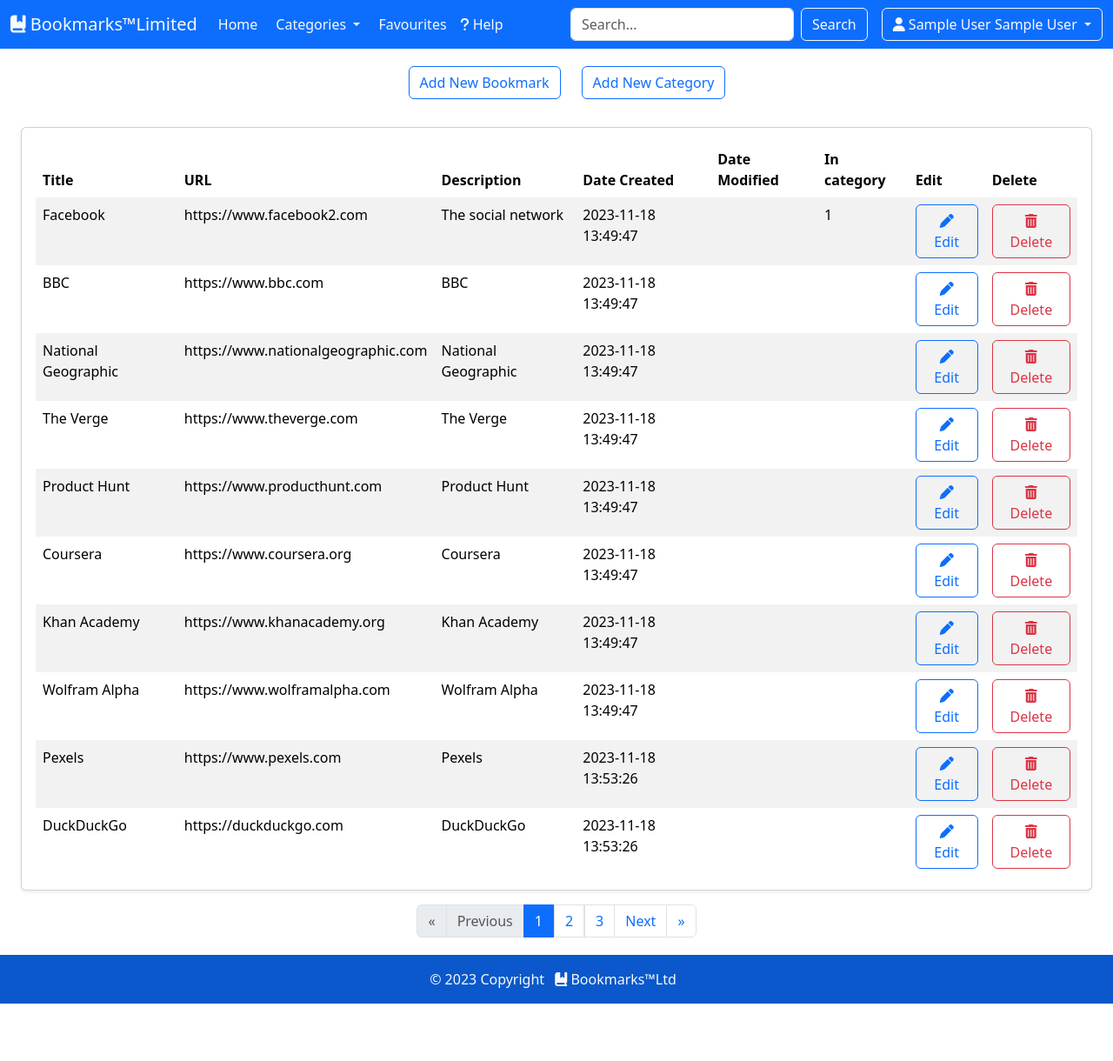
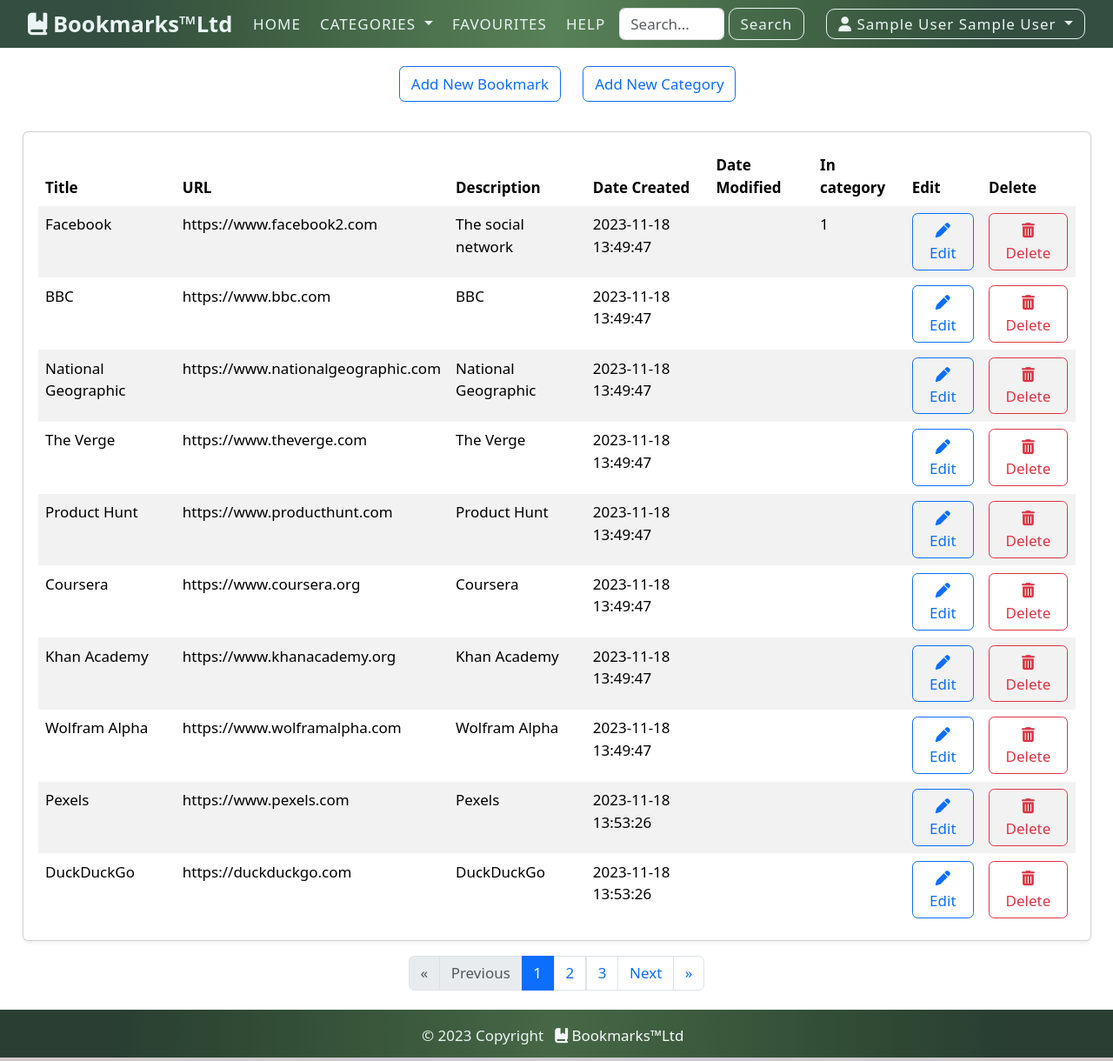
Before and after one commit to tibix/proiect_testare, a PHP site: page /bookmarks.php in a window 1280 px wide. Shown: the whole page at 87% size. Before the commit the page ends 1154 px from the top, so only its background shows below. Run offline with PHP 8.4, Linux system fonts and the light colour scheme; the visitor is signed in with stand-in values (Sample User, id 1); data comes from the database, SQL or seed files in the repository; some libraries are stand-ins or nearby versions.

Commit message:
not done yet...

```diff
--- /dev/null
+++ b/assets/js/nav.js
@@ -0,0 +1,26 @@
+const header = document.querySelector("header");
+const menuToggler = document.querySelector(".menu-toggler");
+const menu = document.querySelector(".menu__list");
+const main = document.querySelector("main");
+
+
+menuToggler.addEventListener("click", ()=>{
+    menu.classList.toggle("opened");
+    menuToggler.classList.toggle("active");
+    header.toggleAttribute("data-overlay");
+
+    if(window.scrollY>55){
+        header.classList.toggle("scrolled");
+    }
+})
+
+document.addEventListener("scroll", ()=>{
+    if(window.scrollY>55){
+        if(!menuToggler.classList.contains("active")){
+            header.classList.add("scrolled");
+        }
+    }
+    else {
+        header.classList.remove("scrolled");
+    }
+})
--- a/assets/styles.css
+++ /dev/null
@@ -1,42 +0,0 @@
-html,
-body{
-    height:100vh;
-    margin:0;
-}
-
-body{
-    display:flex;
-    flex-direction: column;
-    justify-content: space-between;
-}
-
-main{
-    margin: 0.25rem 0;
-}
-
-@media (min-width: 1070px) {
-  .navbar-expand-large {
-    flex-wrap: nowrap;
-    justify-content: flex-start;
-  }
-  .navbar-expand-large .navbar-nav {
-    flex-direction: row;
-  }
-  .navbar-expand-large .navbar-nav .dropdown-menu {
-    position: absolute;
-  }
-  .navbar-expand-large .navbar-nav .nav-link {
-    padding-right: var(--bs-navbar-nav-link-padding-x);
-    padding-left: var(--bs-navbar-nav-link-padding-x);
-  }
-  .navbar-expand-large .navbar-nav-scroll {
-    overflow: visible;
-  }
-  .navbar-expand-large .navbar-collapse {
-    display: flex !important;
-    flex-basis: auto;
-  }
-  .navbar-expand-large .navbar-toggler {
-    display: none !important;
-  }
-}
--- /dev/null
+++ b/assets/styles/buttons.css
@@ -0,0 +1,5 @@
+.btn{
+    color: var(--clr-green-900);
+    border: 1px solid var(--clr-green-900);
+    border-radius: 10px;
+}
--- /dev/null
+++ b/assets/styles/nav.css
@@ -0,0 +1,318 @@
+:root{
+
+    --clr-green-900: #344e41;
+    --clr-green-600: #3a5a40;
+    --clr-green-300: #588157;
+
+    --clr-green-900-op: rgba(51, 79, 65, 0.85);
+    --clr-green-600-op: rgba(59, 89, 64, 0.85);
+    --clr-green-300-op: rgba(87, 127, 87, 0.85);
+
+    --clr-light: #eaf4f4;
+}
+
+header,
+footer{
+    color: var(--clr-light);
+    width: 100%;
+    height: 55px;
+    background-image: linear-gradient(to right,
+                                    var(--clr-green-900) 10%,
+                                    var(--clr-green-600) 20%,
+                                    var(--clr-green-300) 50%,
+                                    var(--clr-green-600) 80%,
+                                    var(--clr-green-900) 90%);
+}
+
+header{
+    position: fixed;
+    top: 0;
+    z-index: 999;
+}
+
+/* Class used to toggle transparency on the header's background */
+
+.scrolled{
+    background-image: linear-gradient(to right,
+                                    var(--clr-green-900-op) 10%,
+                                    var(--clr-green-600-op) 20%,
+                                    var(--clr-green-300-op) 50%,
+                                    var(--clr-green-600-op) 80%,
+                                    var(--clr-green-900-op) 90%);
+}
+/*  */
+
+a{
+    text-decoration: none !important;
+}
+
+.my-row{
+    display: flex;
+    align-items: center;
+    justify-content: space-between;
+}
+
+.menu{
+    padding: 0 2.5%;
+    max-width: 1700px;
+    height: 55px;
+
+    display: flex;
+    align-items: center;
+
+    position: relative;
+}
+
+.menu__logo{
+    margin: 0 auto;
+    padding: 0.5rem 1rem 0.5rem 0;
+
+    font-size: 1.5rem;
+    font-weight: 600;
+    color: var(--clr-light);
+}
+
+.menu__list{
+    list-style: none;
+    margin: 0;
+    padding: 1.5rem 0;
+    width: 100%;
+
+    background-image: linear-gradient(to right,
+                                    var(--clr-green-900) 10%,
+                                    var(--clr-green-600) 20%,
+                                    var(--clr-green-300) 50%,
+                                    var(--clr-green-600) 80%,
+                                    var(--clr-green-900) 90%);
+
+    display: flex;
+    flex-direction: column;
+    justify-content: start;
+    align-items: center;
+    gap: 1rem;
+
+    position: absolute;
+    top: 55px;
+    left: -100%;
+    z-index: 999;
+
+    transition: transform 0.4s ease-in-out;
+}
+
+/* class to show the menu when hamburger clicked */
+.menu__list.opened{
+    left: 0;
+}
+/*  */
+
+.menu__link{
+    font-weight: 400;
+    font-size: 1rem;
+    padding: 0.8rem 0.6rem;
+    color: var(--clr-light);
+    text-transform: uppercase;
+    letter-spacing: 1px;
+
+    cursor: pointer;
+    transition: all .2s ease-in;
+}
+
+.menu__item--form{
+    border-radius: 10px !important;
+    margin: 1rem 0;
+}
+
+.menu__search{
+    display: flex;
+    align-items: center;
+    justify-content: center;
+    gap: 0.3rem;
+ }
+
+.form-control[type="search"]{
+    padding: .3rem .75rem;
+    max-width: 200px;
+}
+
+.form-control[type="search"]:focus {
+    color: var(--clr-green-900);
+    border: #fff;
+    box-shadow: -1px -1px 4px #fff,
+                1px 1px 4px #fff;
+
+    transition: all 200ms ease-in-out;
+}
+
+.shiny-item:hover,
+.shiny-item:focus{
+    text-shadow: 1px 1px 5px var(--clr-light),
+                 -1px -1px 5px var(--clr-light);
+}
+
+.framed-item{
+    padding: 0.5rem 0.75rem !important;
+    border: 1px solid var(--clr-light);
+    border-radius: 10px;
+}
+
+.framed-item--dif{
+    text-transform: none;
+    padding: 0.3rem 0.75rem !important;
+}
+
+.framed-item.shiny-item:focus,
+.framed-item.shiny-item:hover{
+    box-shadow: 0px 0.5px 4px var(--clr-light),
+                0px -0.5px 4px var(--clr-light);
+}
+
+.help{
+    margin-bottom: 0.5rem;
+}
+
+.sign-in,
+.register{
+    margin: 0.2rem;
+}
+
+.btn-group a{
+    cursor: pointer;
+}
+
+
+/* Menu toggler */
+
+.menu-toggler{
+    display: block;
+    padding: 0;
+    width: 30px;
+    height: 30px;
+    background-color: rgba(0, 0, 0, 0);
+    border: none;
+    border-radius: 20%;
+}
+/*  */
+
+/* Hamburger appearance (those 3 lines) */
+
+.hamburger{
+    position: relative;
+    width: 17px;
+}
+
+.hamburger,
+.hamburger::before,
+.hamburger::after{
+    margin: 0 auto;
+    display: block;
+    height: 2px;
+    background-color: var(--clr-light);
+
+    transition: transform 0.3s ease-in-out,
+                opacity 0s;
+}
+
+.hamburger::before,
+.hamburger::after{
+    content: '';
+    position: absolute;
+}
+
+.hamburger::before{
+    width: 22px;
+    transform: translateY(-5.5px);
+}
+
+.hamburger::after{
+    width: 12px;
+    transform: translateY(5.5px);
+}
+/*  */
+
+/* Changing the hamburger appearance (from hamburger to X)*/
+
+.menu-toggler.active .hamburger{
+    width: 22px;
+    transform: rotate(-45deg);
+}
+
+.menu-toggler.active .hamburger::after{
+    opacity: 0;
+}
+
+.menu-toggler.active .hamburger::before{
+    width: 100%;
+    transform: rotate(90deg) translateY(0);
+}
+/*  */
+
+/* Dark overlay on the main content when hamburger clicked
+disabling functionality of the main content until a link it's clicked or until the menu is closed */
+
+header[data-overlay]::after{
+    content:'';
+    position: fixed;
+    inset: 0;
+    top: 55px;
+    background-color: rgb(0,0,0, 0.5);
+}
+/*  */
+
+@media(min-width: 900px){
+    html{
+        font-size: 13.5px;
+    }
+
+    .menu-toggler{
+        display: none;
+    }
+
+    .menu__logo{
+        flex: 1 0 auto;
+    }
+
+    .menu__list{
+        width: 90%;
+        background-image: none;
+        position: static;
+        flex-direction: row;
+        justify-content: start;
+        gap: 0.5rem;
+    }
+
+    .menu__link{
+        padding: 0.6rem 0.4rem;
+    }
+
+    .menu__item--centered{
+        margin: 0 auto;
+    }
+
+    .help{
+        margin-bottom: 0;
+    }
+
+    .sign-in,
+    .register{
+        margin: 0;
+    }
+
+    .menu__item--right{
+        margin-left: auto;
+    }
+
+    .menu__link.account{
+        margin-left: 1rem;
+    }
+
+    header[data-overlay]::after{
+        display: none;
+    }
+}
+
+
+@media (min-width: 1100px){
+    html{
+        font-size: 17px;
+    }
+}
--- /dev/null
+++ b/assets/styles/styles.css
@@ -0,0 +1,22 @@
+html,
+body{
+    height:100vh;
+    margin:0;
+}
+
+body{
+    display:flex;
+    flex-direction: column;
+    justify-content: space-between;
+}
+
+*,
+::before,
+::after{
+    box-sizing: border-box;
+}
+
+main{
+    padding: 55px 0 0;
+    margin: 0.25rem 0;
+}
--- a/templates/footer.php
+++ b/templates/footer.php
@@ -10,11 +10,12 @@ foreach($uri as $element){
 
 ?>
 </main>
-<footer class="bg-primary text-center text-lg-start text-light">
+<footer class="text-center text-lg-start">
     <!-- Copyright -->
     <div class="text-center p-3" style="background-color: rgba(0, 0, 0, 0.2);">
         © 2023 Copyright
-        <a class="text-light text-decoration-none mx-2" id="logo" href="<?=$base_url?>"><i class="fa-solid fa-book-bookmark"></i> Bookmarks&trade;Ltd</a>
+        <a class="text-light text-decoration-none mx-2 shiny-item" id="logo" href="<?=$base_url?>"><i class="fa-solid fa-book-bookmark"></i> Bookmarks&trade;Ltd</a>
     </div>
     <!-- Copyright -->
 </footer>
+<script src="assets/js/nav.js"></script>
--- a/templates/header.php
+++ b/templates/header.php
@@ -8,37 +8,32 @@
 	<title>Bookmarks</title>
 	<link href="https://cdn.jsdelivr.net/npm/bootstrap@5.3.2/dist/css/bootstrap.min.css" rel="stylesheet" integrity="sha384-T3c6CoIi6uLrA9TneNEoa7RxnatzjcDSCmG1MXxSR1GAsXEV/Dwwykc2MPK8M2HN" crossorigin="anonymous">
 	<link href="https://fonts.googleapis.com/css2?family=DM+Serif+Display:ital@0;1&display=swap" rel="stylesheet">
-	<link rel="stylesheet" href="assets/styles.css">
+	<link rel="stylesheet" href="assets/styles/nav.css">
+	<link rel="stylesheet" href="assets/styles/styles.css">
 	<script src="https://cdn.jsdelivr.net/npm/bootstrap@5.3.2/dist/js/bootstrap.bundle.min.js" integrity="sha384-C6RzsynM9kWDrMNeT87bh95OGNyZPhcTNXj1NW7RuBCsyN/o0jlpcV8Qyq46cDfL" crossorigin="anonymous"></script>
 	<script src="https://kit.fontawesome.com/6f78ace1ca.js" crossorigin="anonymous"></script>
 </head>
 <body>
-<nav class="navbar navbar-expand-large bg-primary">
-			<div class="container-fluid">
-				<button class="navbar-toggler bg-light"
-						type="button"
-						data-bs-toggle="collapse"
-						data-bs-target="#navbarTogglerDemo01"
-						aria-controls="navbarTogglerDemo01"
-						aria-expanded="false"
-						aria-label="Toggle navigation">
-					<span class="navbar-toggler-icon"></span>
+	<header>
+		<div class="my-container">
+			<nav class="menu">
+				<button class="menu-toggler" aria-control="primary-navigation" aria-expanded="false" aria-label="Toggle navigation">
+					<span class="hamburger"></span>
 				</button>
-				<div class="collapse navbar-collapse" id="navbarTogglerDemo01">
-					<a id="logo" class="navbar-brand text-light mr-2" href="index.php"><i class="fa-solid fa-book-bookmark"></i> Bookmarks&trade;Limited</a>
-					<ul class="navbar-nav me-auto mb-2 mb-lg-0">
+				<a class="menu__logo" href="index.php"><i class="fa-solid fa-book-bookmark"></i> Bookmarks&trade;Ltd</a>
+				<ul class="menu__list" id="primary-navigation">
 				<?php
 				if(logged_in()){?>
-							<li class="nav-item">
-								<a class="nav-link text-light" href="home.php">Home</a>
+					<li class="menu__item">
+						<a class="menu__link shiny-item" href="home.php">Home</a>
 					</li>
 
 					<!--Categories item to Categories dropdown menu-->
 
-							<div class="btn-group">
-								<button type="button" class="btn dropdown-toggle text-light" data-bs-toggle="dropdown" aria-expanded="false">
+					<li class="menu__item"> <!--Changed in li from div-->
+						<a class="dropdown-toggle menu__link shiny-item" data-bs-toggle="dropdown" aria-expanded="false">
 							Categories
-								</button>
+						</a>
 						<ul class="dropdown-menu" id="dropDownMenu">
 
 						<!--Here will go all those categories already created by the user-->
@@ -50,32 +45,29 @@
 								</a>
 							</li>
 						</ul>
-							</div>
+					</li>
 
-							<li class="nav-item">
-								<a class="nav-link text-light" href="favourites.php">Favourites</a>
+					<li class="menu__item">
+						<a class="menu__link shiny-item" href="favourites.php">Favourites</a>
 					</li>
 				<?php } ?>
-					    <li class="nav-item" data-bs-toggle="modal" data-bs-target="#aboutUsModal">
-							<a class="nav-link text-light" href="#">
-								<i class="fa-solid fa-question"></i> Help
-							</a>
+					<li class="menu__item help" data-bs-toggle="modal" data-bs-target="#aboutUsModal">
+						<a class="menu__link shiny-item" href="#"> Help </a>
 					</li>
-					</ul>
 				<?php
 				if(logged_in()){ ?>
-                    <ul class="navbar-nav my-2 my-lg-0">
-                        <li class="nav-item mx-3">
-                            <form class="d-flex d-inline" action="search.php" method="GET">
-                                <input class="form-control me-2 w-100" type="search" name="search" placeholder="Search..." aria-label="Search">
-                                <button class="btn btn-outline-light" type="submit">Search</button>
+					<li class="menu__item menu__item--form menu__item--centered">
+						<form class="menu__search" action="search.php" method="GET">
+							<input class="form-control" type="search" name="search" placeholder="Search..." aria-label="Search">
+							<a class="menu__link framed-item framed-item--dif shiny-item" type="submit">Search</a>
 						</form>
 					</li>
-                    </ul>
-                    <div class="btn-group">
-                        <button type="button" class="btn btn-outline-light dropdown-toggle" data-bs-toggle="dropdown" aria-expanded="false">
+
+					<!-- <div class="btn-group"> -->
+					<li class="menu__item">
+						<a class="menu__link framed-item framed-item--dif shiny-item dropdown-toggle account" data-bs-toggle="dropdown" aria-expanded="false">
 							<i class="fa-solid fa-user"> </i>  <?php echo($_SESSION['first_name'] . ' ' .$_SESSION['last_name']); ?>
-                        </button>
+						</a>
 						<ul class="dropdown-menu dropdown-menu-end" id="dropDownMenu">
 							<li>
 								<a class="dropdown-item" href="bookmarks.php">
@@ -103,19 +95,25 @@
 								</a>
 							</li>
 							<li><hr class="dropdown-divider"></li>
-                            <li><a class="dropdown-item" href="logout.php"><span><i class="fa-solid fa-arrow-right-from-bracket"> </i> Logout</span></a></li>
+							<li>
+								<a class="dropdown-item" href="logout.php">
+									<span><i class="fa-solid fa-arrow-right-from-bracket"> </i> Logout</span>
+								</a>
+							</li>
 						</ul>
-                    </div>
-				</div>
-				<?php } else { ?>
-				<a class="text-decoration-none text-white" href="login.php">
-					<button class="btn btn-outline-light outline-light mx-2" type="submit">Sign In</button>
-				</a>
-				<a class="text-decoration-none text-white" href="register.php">
-					<button class="btn btn-outline-light outline-light mx-2" type="submit">Register</button>
-				</a>
+					</li>
+				<?php }
+				else { ?>
+					<li class="menu__item menu__item--right sign-in">
+						<a class="menu__link framed-item shiny-item" href="login.php"> Sign In </a>
+					</li>
+					<li class="menu__item register">
+						<a class="menu__link framed-item shiny-item" href="register.php">Register</a>
+					</li>
 				<?php } ?>
-		</div>
+				</ul>
+
+
 				<div class="modal fade" id="aboutUsModal" tabindex="-1" aria-labelledby="exampleModalLabel" aria-hidden="true">
 					<div class="modal-dialog">
 						<div class="modal-content">
@@ -142,6 +140,7 @@
 						</div>
 					</div>
 				</div>
+			</nav>
 		</div>
-</nav>
+	</header>
 <main>
```
Lines whose indentation alone changed are shown as unchanged.
